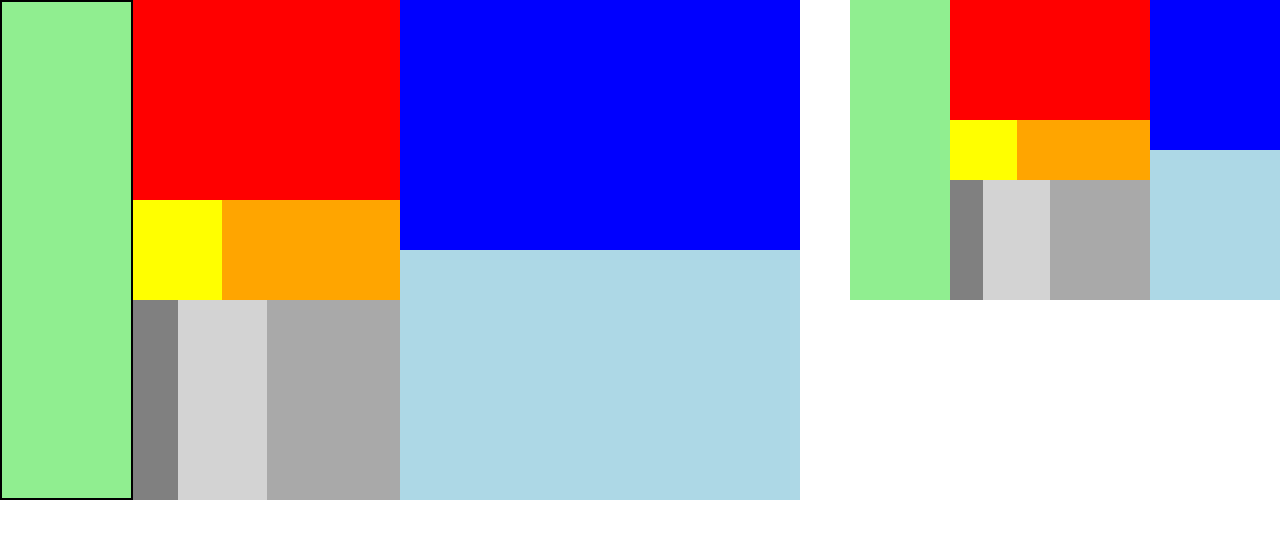
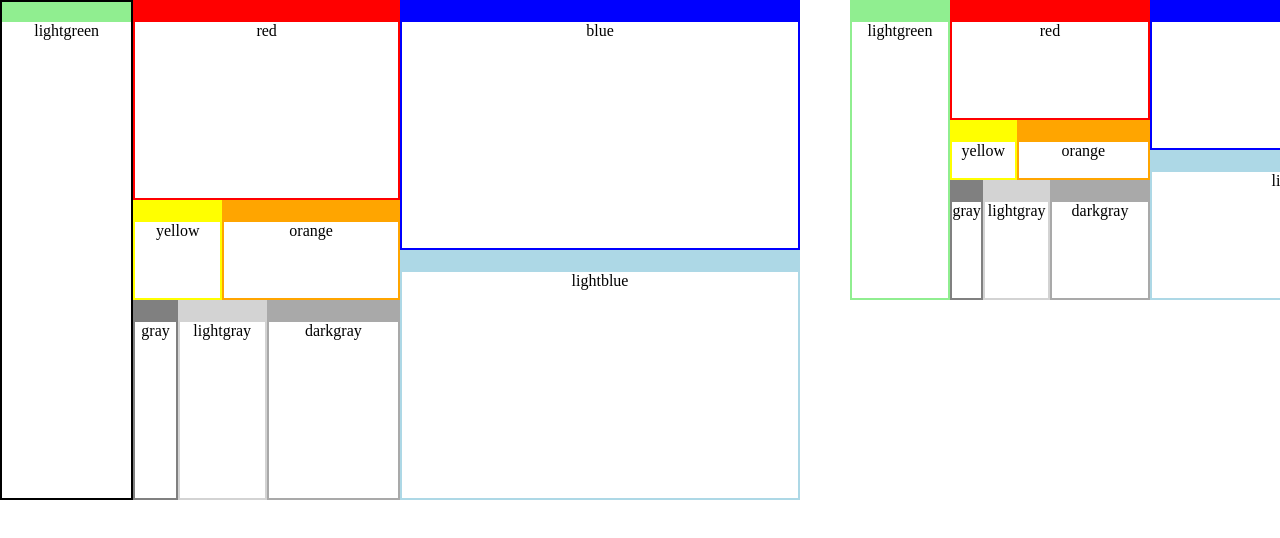
Before and after one commit to RomanAgeev/dom-layout, a website built with Parcel: page index.html in a window 1280 px wide. Shown: the top 538 px of the page. Built offline with nearby package versions, Linux system fonts and the light colour scheme.

Commit message:
add Layout class, remove LayoutLeaf class, separate itemcontent and itemheader

```diff
--- a/index.html
+++ b/index.html
@@ -32,8 +32,26 @@
                 opacity: 0.7;
             }
 
+            .item {
+                position: absolute;
+            }
+
+            .item-header {
+                left: 0;
+                right: 0;
+                top: 0;
+                height: 20px;
+            }
+
+            .item-content {
+                left: 0;
+                right: 0;
+                top: 20px;
+                bottom: 0;
+            }
+
             .hovered {
-                border: 2px solid black;
+                border: 2px solid black !important;
             }
         </style>
     </head>
--- a/src/index.ts
+++ b/src/index.ts
@@ -1,18 +1,16 @@
-import { LayoutDirection, LayoutGroup } from "./layout";
-import { LayoutRenderer } from "./layoutRenderer";
+import { LayoutDirection, Layout } from "./layout";
+import { LayoutRenderer, ItemRender } from "./layoutRenderer";
 import { ready } from "./domUtils";
-import { LayoutContext } from "./layoutContext";
 
 ready(() => {
     const container = document.getElementById("container")!;
     const container2 = document.getElementById("container2")!;
 
+    const layout = new Layout(LayoutDirection.Horizontal);
 
-    const root = new LayoutGroup(LayoutDirection.Horizontal);
-
-    root.addLeaf("lightgreen");
-    const group2 = root.addGroup(LayoutDirection.Vertical, 2);
-    const group3 = root.addGroup(LayoutDirection.Vertical, 3);
+    layout.root.addLeaf("lightgreen");
+    const group2 = layout.root.addGroup(LayoutDirection.Vertical, 2);
+    const group3 = layout.root.addGroup(LayoutDirection.Vertical, 3);
 
     group2.addLeaf("red", 2);
     const group22 = group2.addGroup(LayoutDirection.Horizontal);
@@ -27,6 +25,20 @@ ready(() => {
     group3.addLeaf("blue");
     group3.addLeaf("lightblue");
 
-    new LayoutRenderer(root, "ra-layout-large").render(container);
-    new LayoutRenderer(root, "ra-layout-small").render(container2);
+    const itemRender: ItemRender = (payload: unknown, container: HTMLElement): void => {
+        const element = document.createElement("div");
+        // element.style.background = payload as string;
+        element.style.width = "100%";
+        element.style.height = "100%";
+        // container.style.padding = "30px";
+        container.style.overflow = "hidden";
+        element.style.overflow = "hidden";
+        element.style.textOverflow = "hidden";
+        element.textContent = payload as string;
+        element.style.textAlign = "center";
+        container.append(element);
+    };
+
+    new LayoutRenderer(layout, itemRender, "ra-layout-large").render(container);
+    new LayoutRenderer(layout, itemRender, "ra-layout-small").render(container2);
 });
--- a/src/layout.ts
+++ b/src/layout.ts
@@ -12,16 +12,39 @@ export enum LayoutSide {
     Bottom
 }
 
-export class LayoutItem {
-    public parent?: LayoutGroup;
+const layoutChangedEvent = "LAYOUT_CHANGED";
+
+export type LayoutChangedEventHandler = (groupChanged: LayoutGroup, itemsRemoved: LayoutItem[]) => void;
+
+export class Layout {
+    constructor(rootDirection: LayoutDirection) {
+        this.root = new LayoutGroup(rootDirection, this);
+    }
+
+    readonly root: LayoutGroup
+
+    private readonly _events = new EventEmitter();
+
+    subscribeLayoutChanged(handler: LayoutChangedEventHandler): void {
+        this._events.addListener(layoutChangedEvent, handler);
+    }
+
+    unsubscribeLayoutChanged(hander: LayoutChangedEventHandler): void {
+        this._events.removeListener(layoutChangedEvent, hander);
+    }
+
+    raiseLayoutChanged(groupChanged: LayoutGroup, itemsRemoved: LayoutItem[]): void {
+        this._events.emit(layoutChangedEvent, groupChanged, itemsRemoved);
+    }
 }
 
-export class LayoutLeaf extends LayoutItem {
+export class LayoutItem {
     constructor(
-        readonly payload: unknown) {
+        readonly layout: Layout) {
+    }
 
-        super();
-    }
+    parent?: LayoutGroup;
+    payload?: unknown;
 
     insertSide(item: LayoutItem, side: LayoutSide): void {
         if (this.parent) {
@@ -30,31 +53,19 @@ export class LayoutLeaf extends LayoutItem {
     }
 }
 
-const layoutChangedEvent = "Layout_CHANGED";
-
-export type LayoutChangedEventHandler = (groupChanged: LayoutGroup, itemsRemoved: LayoutItem[]) => void;
-
 export class LayoutGroup extends LayoutItem implements Iterable<[LayoutItem, number]> {
     constructor(
-        readonly direction: LayoutDirection) {
+        readonly direction: LayoutDirection,
+        layout: Layout) {
 
-        super();
+        super(layout);
     }
 
     private readonly _items: LayoutItem[] = [];
     private readonly _weights = new Map<LayoutItem, number>();
-    private readonly _events = new EventEmitter();
 
     get count(): number {
         return this._items.length;
-    }
-
-    subscribeLayoutChanged(handler: LayoutChangedEventHandler): void {
-        this._events.addListener(layoutChangedEvent, handler);
-    }
-
-    unsubscribeLayoutChanged(hander: LayoutChangedEventHandler): void {
-        this._events.removeListener(layoutChangedEvent, hander);
     }
 
     item(index: number): LayoutItem {
@@ -80,23 +91,24 @@ export class LayoutGroup extends LayoutItem implements Iterable<[LayoutItem, num
         return this._weights.get(item)!;
     }
 
-    addLeaf(payload: unknown, weight: number = 1): LayoutLeaf {
-        const leaf = new LayoutLeaf(payload);
+    addLeaf(payload: unknown, weight: number = 1): LayoutItem {
+        const leaf = new LayoutItem(this.layout);
+        leaf.payload = payload;
         this._insertIndex(this.count, leaf, weight);
-        this._raiseGroupChanged(this, []);
+        this._raiseLayoutChanged(this);
         return leaf;
     }
 
     addGroup(direction: LayoutDirection, weight: number = 1): LayoutGroup {
-        const group = new LayoutGroup(direction);
+        const group = new LayoutGroup(direction, this.layout);
         this._insertIndex(this.count, group, weight);
-        this._raiseGroupChanged(this, []);
+        this._raiseLayoutChanged(this);
         return group;
     }
 
     insertItem(item: LayoutItem, index: number, weight: number): void {
         this._insertIndex(index, item, weight);
-        this._raiseGroupChanged(this, []);
+        this._raiseLayoutChanged(this);
     }
 
     insertNearChild(child: LayoutItem, item: LayoutItem, side: LayoutSide): void {
@@ -122,7 +134,7 @@ export class LayoutGroup extends LayoutItem implements Iterable<[LayoutItem, num
                 LayoutDirection.Vertical :
                 LayoutDirection.Horizontal;
 
-            const group = new LayoutGroup(oppositeDirection);
+            const group = new LayoutGroup(oppositeDirection, this.layout);
 
             this._removeIndex(index);
             this._insertIndex(index, group, weight);
@@ -136,7 +148,7 @@ export class LayoutGroup extends LayoutItem implements Iterable<[LayoutItem, num
             }
         }
 
-        this._raiseGroupChanged(this, []);
+        this._raiseLayoutChanged(this);
     }
 
     removeItem(item: LayoutItem): void {
@@ -145,7 +157,7 @@ export class LayoutGroup extends LayoutItem implements Iterable<[LayoutItem, num
             throw new Error("item doesn't exist");
         }
         this._removeIndex(index);
-        this._raiseGroupChanged(this, [item]);
+        this._raiseLayoutChanged(this, [item]);
     }
 
     private _insertIndex(index: number, item: LayoutItem, weight: number): void {
@@ -161,19 +173,15 @@ export class LayoutGroup extends LayoutItem implements Iterable<[LayoutItem, num
         item.parent = undefined
     }
 
-    private _raiseGroupChanged(groupChanged: LayoutGroup, itemsRemoved: LayoutItem[]): void {
-        this._events.emit(layoutChangedEvent, groupChanged, itemsRemoved);
-
-        if (this.parent) {
-            this.parent._raiseGroupChanged(groupChanged, itemsRemoved);
-        }
+    private _raiseLayoutChanged(groupChanged: LayoutGroup, itemsRemoved: LayoutItem[] = []): void {
+        this.layout.raiseLayoutChanged(groupChanged, itemsRemoved);
     }
 
     [Symbol.iterator](): Iterator<[LayoutItem, number]> {
         const count = this.count;
         const items = this._items;
         const weights = this._weights;
-        const empty = new LayoutItem();
+        const empty = new LayoutItem(this.layout);
 
         let index = 0;
 
@@ -192,7 +200,6 @@ export class LayoutGroup extends LayoutItem implements Iterable<[LayoutItem, num
     }
 }
 
-export const isLayoutLeaf = (item: LayoutItem): item is LayoutLeaf => item instanceof LayoutLeaf;
 export const isLayoutGroup = (item: LayoutItem): item is LayoutGroup => item instanceof LayoutGroup;
 
 const isItemPrepend = (side: LayoutSide, direction: LayoutDirection): boolean =>
--- a/src/layoutController.ts
+++ b/src/layoutController.ts
@@ -1,7 +1,7 @@
 import { LayoutContext } from "./layoutContext";
 import { DragContext } from "./dragContext";
-import { placeElementPixel, LayoutItemRect } from "./layoutUtils";
-import { LayoutGroup } from "./layout";
+import { placeElementPixel, LayoutItemRect, headerId } from "./layoutUtils";
+import { Layout } from "./layout";
 import { DropContext } from "./dropContext";
 import { hideHTMLElement, showHTMLElement } from "./domUtils";
 
@@ -9,7 +9,7 @@ const dropIndicatorId = "dropIndicator";
 
 export class LayoutController {
     constructor(
-        private readonly _layoutRoot: LayoutGroup,
+        private readonly _layout: Layout,
         private readonly _layoutContext: LayoutContext) {
 
         this._itemOver = this._itemOver.bind(this);
@@ -23,7 +23,7 @@ export class LayoutController {
     private _dropContext?: DropContext;
 
     activate(): void {
-        const rootId = this._layoutContext.itemToId(this._layoutRoot);
+        const rootId = this._layoutContext.itemToId(this._layout.root);
         if (!rootId) {
             throw new Error("TODO");
         }
@@ -41,13 +41,42 @@ export class LayoutController {
         document.addEventListener("mouseup", this._mouseUp);
     }
 
+    private _findItemElement(element: HTMLElement | null): HTMLElement | null {
+        while (element && (!element.id || !this._layoutContext.idToItem(element.id))) {
+            element = element.parentElement;
+        }
+        return element;
+    }
+
     private _itemOver(e: Event): void {
-        (e.target as HTMLElement).classList.add("hovered");
+        if (!e.target) {
+            return;
+        }
+
+        const itemElement = this._findItemElement(e.target as HTMLElement);
+
+        if (!itemElement) {
+            return;
+        }
+
+        itemElement.classList.add("hovered");
+
         e.preventDefault();
     }
 
     private _itemOut(e: Event): void {
-        (e.target as HTMLElement).classList.remove("hovered");
+        if (!e.target) {
+            return;
+        }
+
+        const itemElement = this._findItemElement(e.target as HTMLElement);
+
+        if (!itemElement) {
+            return;
+        }
+
+        itemElement.classList.remove("hovered");
+
         e.preventDefault();
     }
 
@@ -56,8 +85,16 @@ export class LayoutController {
             return;
         }
 
-        const innerElement = e.target as HTMLElement;
+        const innerElement = this._findItemElement(e.target as HTMLElement);
+        if (!innerElement) {
+            return;
+        }
+
         const innerId = innerElement.id;
+
+        if (headerId(innerId) !== (e.target as HTMLElement).id) {
+            return;
+        }
 
         const innerItem = this._layoutContext.idToItem(innerId);
         if (!innerItem) {
@@ -185,6 +222,12 @@ export class LayoutController {
             if (!dropElement) {
                 return null;
             }
+
+            dropElement = this._findItemElement(dropElement as HTMLElement);
+            if (!dropElement) {
+                return null;
+            }
+
             if(!this._layoutContext.idToItem(dropElement.id)) {
                 return null;
             }
--- a/src/layoutRenderer.ts
+++ b/src/layoutRenderer.ts
@@ -1,19 +1,22 @@
-import { LayoutItem, isLayoutLeaf, isLayoutGroup, LayoutGroup, LayoutDirection, LayoutLeaf } from "./layout";
+import { Layout, LayoutItem, isLayoutGroup, LayoutGroup, LayoutDirection } from "./layout";
 import { identity, constant } from "./utils";
 import { LayoutController } from "./layoutController";
 import { LayoutArranger } from "./layoutArranger";
-import { placeElementPercent } from "./layoutUtils";
+import { placeElementPercent, headerId, contentId } from "./layoutUtils";
 import { LayoutContext } from "./layoutContext";
+
+export type ItemRender = (payload: unknown, container: HTMLElement) => void;
 
 export class LayoutRenderer {
     constructor(
-        private readonly _layoutRoot: LayoutGroup,
+        private readonly _layout: Layout,
+        private readonly _itemRender: ItemRender,
         idPrefix: string) {
 
         this._layoutContext = new LayoutContext(idPrefix);
-        this._layoutController = new LayoutController(this._layoutRoot, this._layoutContext);
+        this._layoutController = new LayoutController(this._layout, this._layoutContext);
         this._layoutChanged = this._layoutChanged.bind(this);
-        this._layoutRoot.subscribeLayoutChanged(this._layoutChanged);
+        this._layout.subscribeLayoutChanged(this._layoutChanged);
     }
 
     private readonly _horizontalArranger = new LayoutArranger(identity, constant(0), identity, constant(100));
@@ -22,11 +25,11 @@ export class LayoutRenderer {
     private readonly _layoutController: LayoutController;
 
     render(container: HTMLElement): void {
-        const rootElement = this._createElement(this._layoutRoot);
+        const rootElement = this._createElement(this._layout.root);
         placeElementPercent(rootElement, { left: 0, top: 0, width: 100, height: 100 });
         container.append(rootElement);
 
-        this._renderGroup(this._layoutRoot);
+        this._renderGroup(this._layout.root);
 
         this._layoutController.activate();
     }
@@ -56,11 +59,6 @@ export class LayoutRenderer {
         }
     }
 
-    private _renderLeaf(leaf: LayoutLeaf): void {
-        const leafElement = this._extractElement(leaf);
-        leafElement.style.background = leaf.payload as string;
-    }
-
     private _renderGroup(group: LayoutGroup): void {
         const groupElement = this._extractElement(group);
 
@@ -78,12 +76,31 @@ export class LayoutRenderer {
 
             if (isLayoutGroup(item)) {
                 this._renderGroup(item);
-            }
 
-            if (isLayoutLeaf(item) && !itemId) {
-                this._renderLeaf(item);
+            } else if (!itemId) {
+                this._renderItem(item);
             }
         }
+    }
+
+    private _renderItem(item: LayoutItem): void {
+        const contanerElement = this._extractElement(item);
+
+        const itemId: string = contanerElement.id;
+
+        const headerElement = document.createElement("div");
+        headerElement.id = headerId(itemId);
+        headerElement.classList.add("item", "item-header");
+        headerElement.style.background = item.payload as string;
+
+        const contentElement = document.createElement("div");
+        contentElement.id = contentId(itemId);
+        contentElement.classList.add("item", "item-content");
+
+        contanerElement.append(headerElement, contentElement);
+        contanerElement.style.border = `2px solid ${item.payload}`;
+
+        this._itemRender(item.payload, contentElement);
     }
 
     private _extractElement(item: LayoutItem): HTMLElement {
@@ -103,6 +120,7 @@ export class LayoutRenderer {
     private _createElement(item: LayoutItem): HTMLElement {
         const element = document.createElement("div");
         element.id = this._layoutContext.registerItem(item);
+        element.classList.add("item");
         return element;
     }
 
--- a/src/layoutUtils.ts
+++ b/src/layoutUtils.ts
@@ -15,3 +15,7 @@ export const placeElement = (measure: string) => (element: HTMLElement, rect: La
 
 export const placeElementPercent = placeElement("%");
 export const placeElementPixel = placeElement("px");
+
+export const sectionId = (sectionSuffix: string) => (itemId: string): string => `${itemId}_${sectionSuffix}`;
+export const headerId = sectionId("header");
+export const contentId = sectionId("content");
```
Also changed, not shown: src/dragContext.ts (+5 -10 lines).
